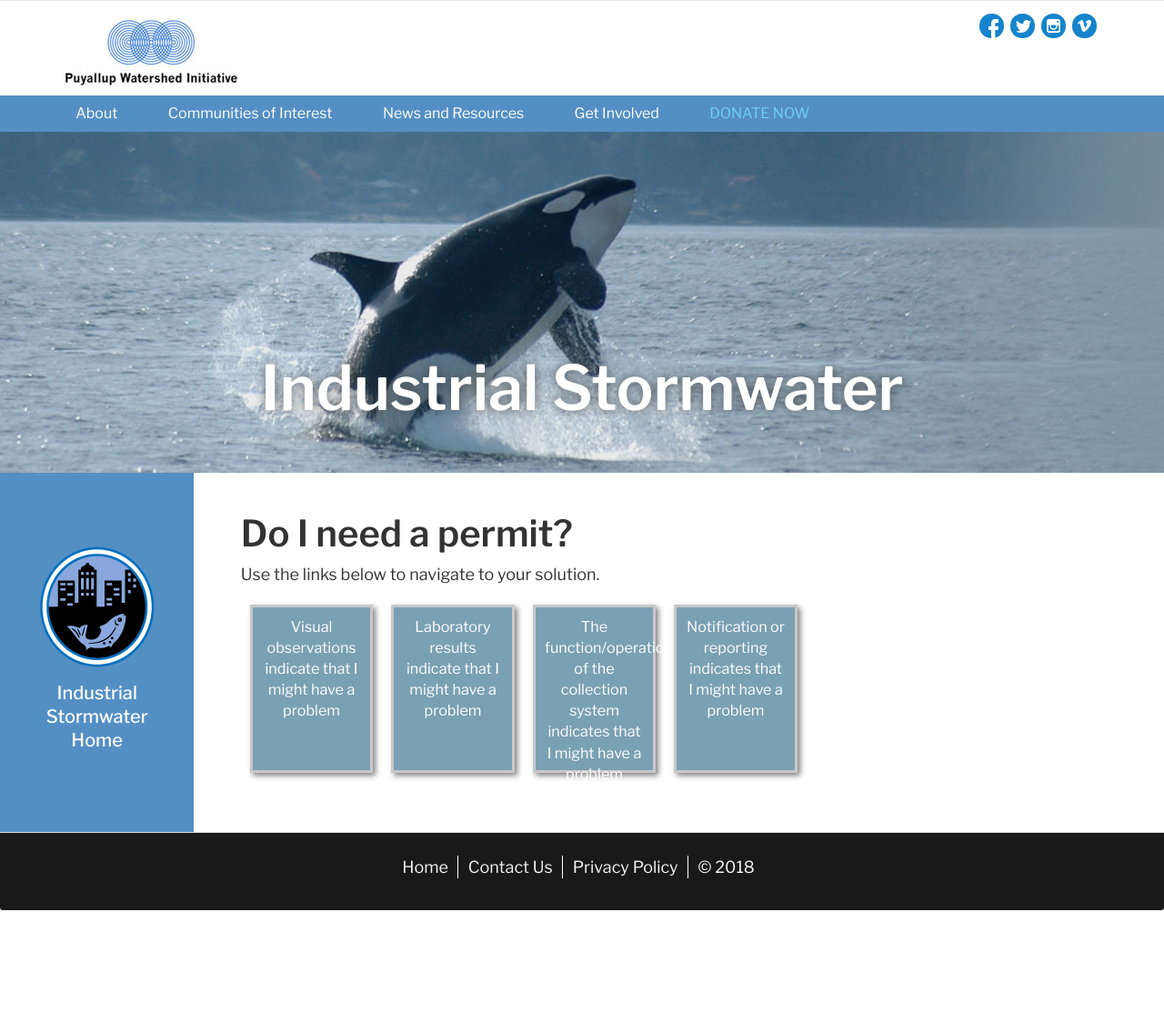
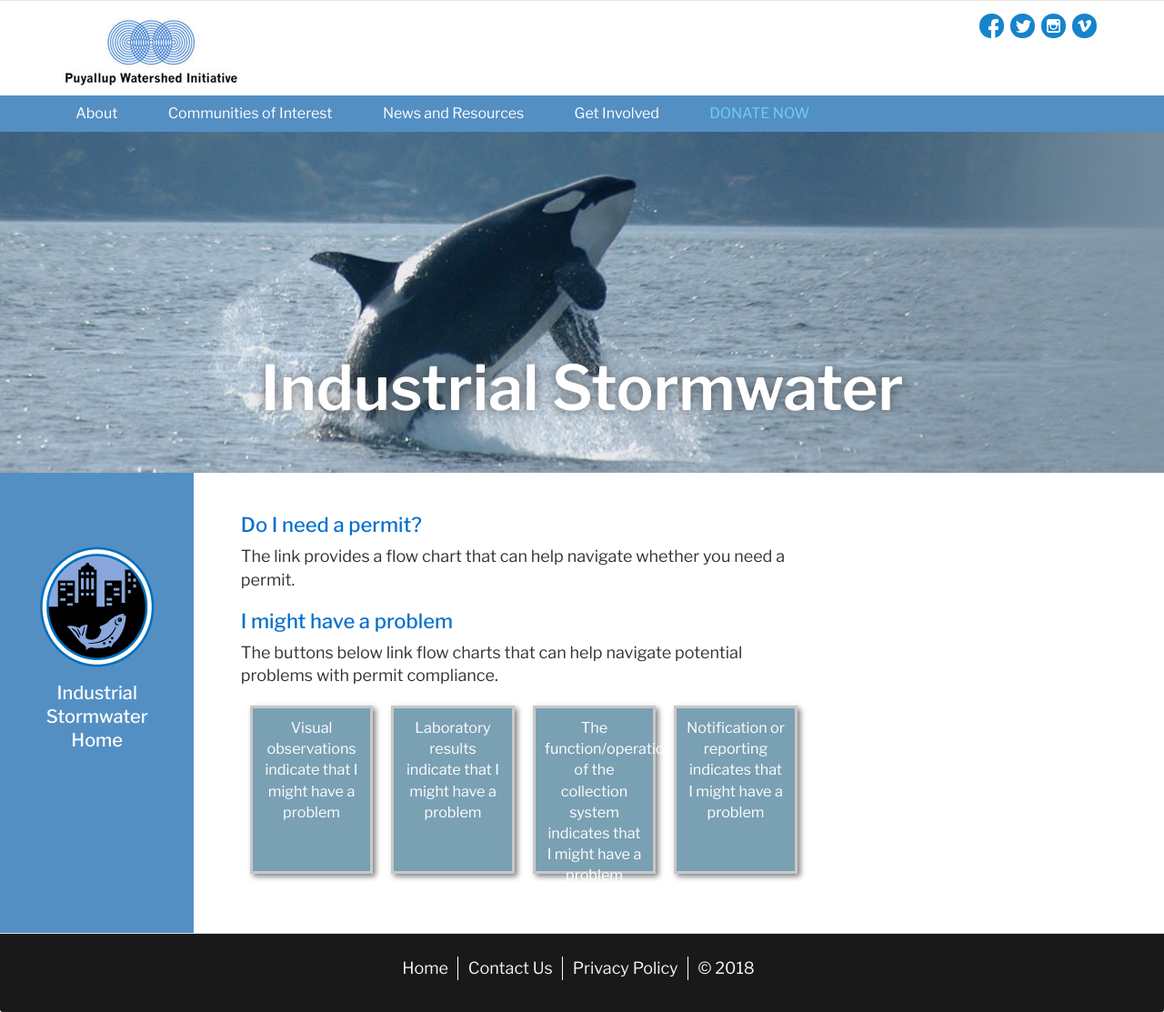
Before and after one commit to GeoEngineers/stormwater, a Jekyll site: the page built from pages/technical/index.md, in a window 1280 px wide. Shown: the whole page at 91% size. Built offline with Jekyll 4.4.1, drawn with Linux system fonts in a browser that asks for light colours; before the commit the page ends 1001 px from its top, so only the background shows below that.

Commit message:
updates navigate page

```diff
--- a/pages/technical/index.md
+++ b/pages/technical/index.md
@@ -6,9 +6,14 @@ contents:
 
 ---
 
-# Do I need a permit?
+## Do I need a permit?
 
-Use the links below to navigate to your solution.
+The link provides a flow chart that can help navigate whether you need a permit.
+<!-- Flow Chart created by Kris Symer TBD -->
+
+## I might have a problem
+
+The buttons below link flow charts that can help navigate potential problems with permit compliance.
 
 <div class='container-fluid'>
 	<div class='row'>
```
